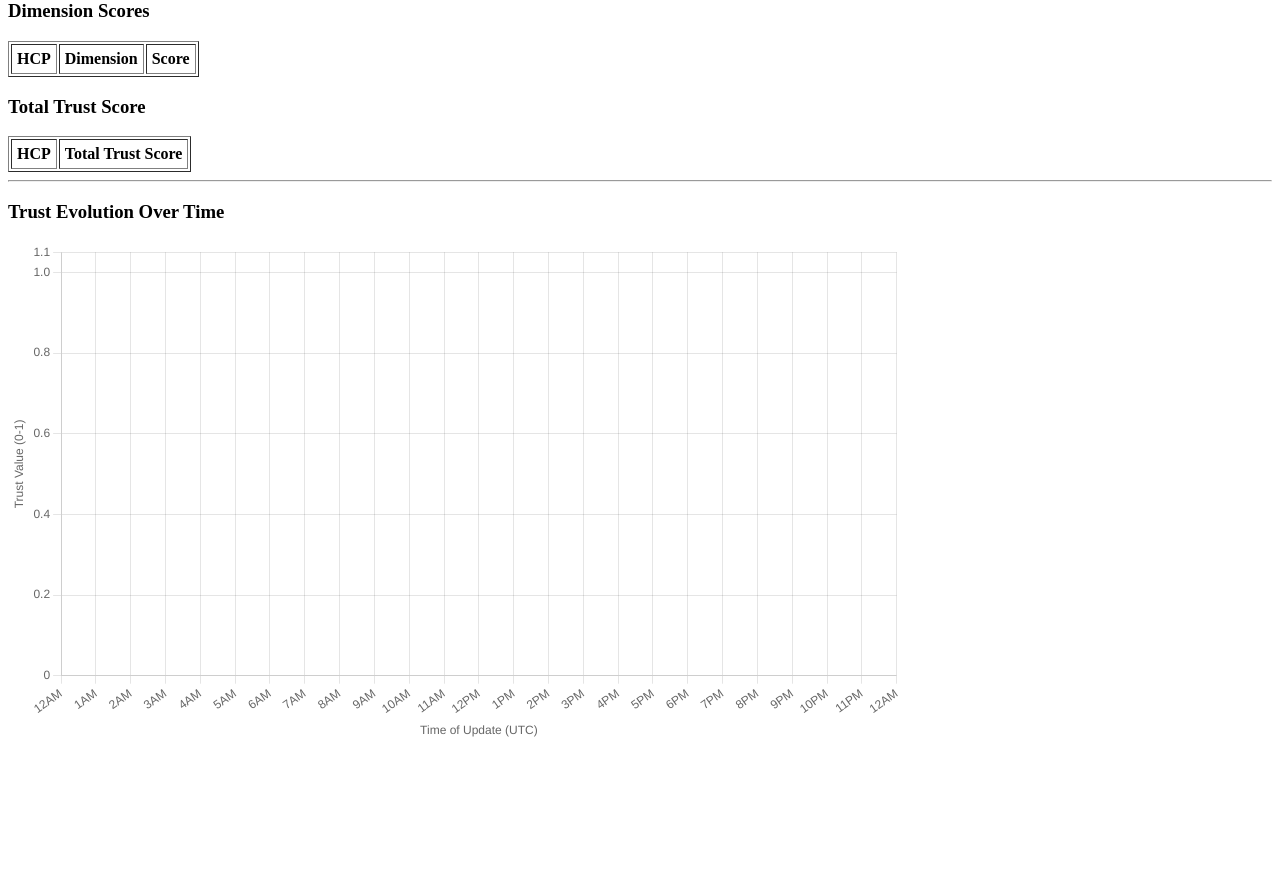
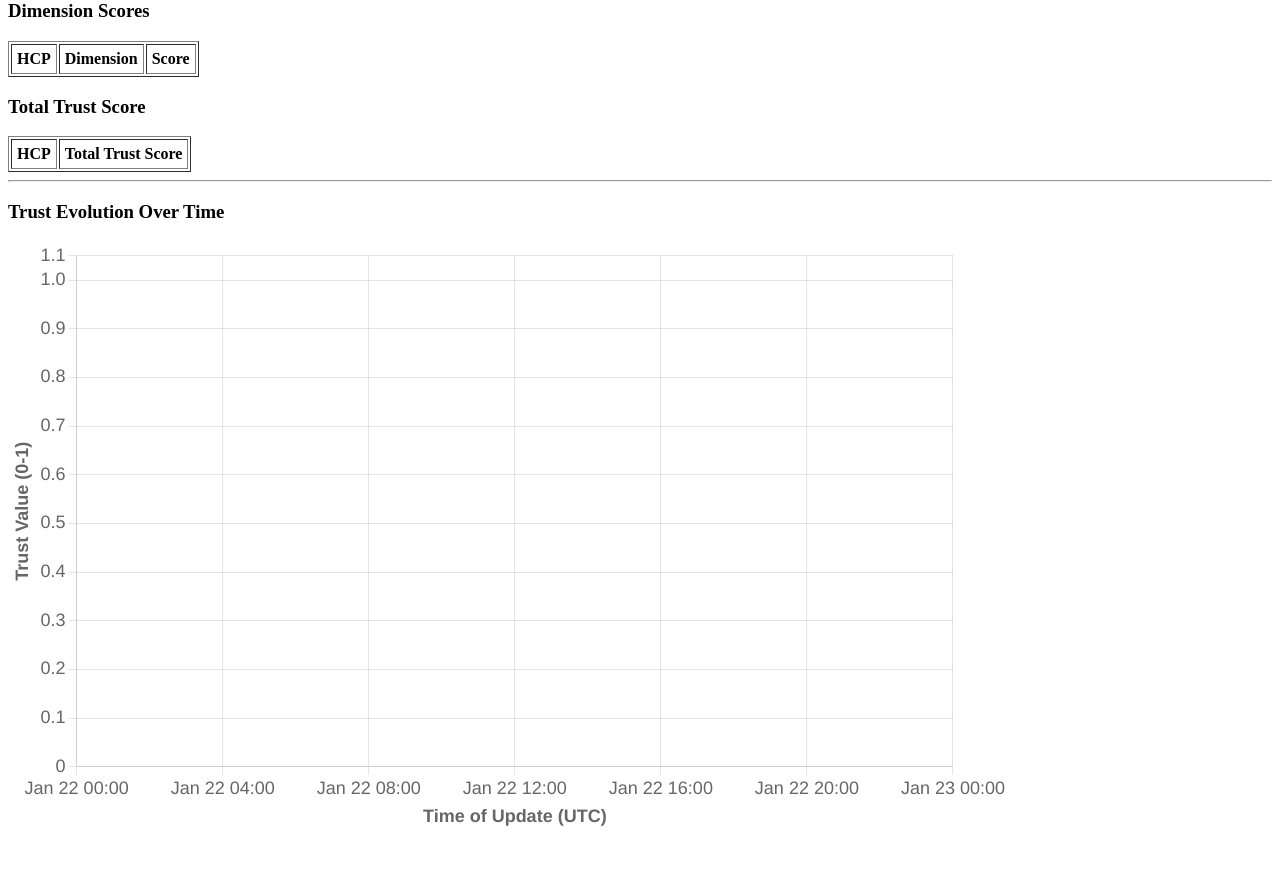
Before and after one commit to rambodpakrooh/TelcoEvaluator, a Flask app: template templates/evaluation_run_detail.html in a window 1280 px wide. Shown: the part 568-1460 px from the top of the page. Before the commit the page ends 1305 px from the top, so only its background shows below. Run offline with Flask 3, Linux system fonts and the light colour scheme; tables that the repository leaves empty hold one stand-in row (values such as "Sample post"); the template is opened without the code that fills it: values that come from a table or form of the project are taken from there, most other values are stand-ins (such as "Sample title", 1, 10 or a date in 2020); lists and menus that the app fills with data are empty.

Commit message:
final version

```diff
--- a/templates/evaluate.html
+++ b/templates/evaluate.html
@@ -6,7 +6,7 @@
     <div style="margin-bottom: 20px; border: 1px solid #ccc; padding: 10px;">
       <h3>1. Configuration</h3>
       <label>Trust Update Rate (Rho):</label>
-      <input type="number" step="0.01" min="0" max="1" name="rho" value="0.1">
+      <input type="number" step="0.0001" min="0" max="1" name="rho" value="0.1">
     </div>
 
     <div style="margin-bottom: 20px; border: 1px solid #ccc; padding: 10px;">
--- a/templates/evaluation_run_detail.html
+++ b/templates/evaluation_run_detail.html
@@ -83,7 +83,7 @@
   <h3>Trust Evolution Over Time</h3>
 
   {% if chart_data %}
-    <div style="width: 100%; max-width: 900px; height: 500px; margin-bottom: 50px;">
+    <div style="width: 100%; max-width: 1000px; height: 600px; margin-bottom: 50px;">
       <canvas id="trustChart"></canvas>
     </div>
 
@@ -96,29 +96,61 @@
 
       // Define a set of colors for the lines
       const colors = [
-        '#FF6384', // Red
-        '#36A2EB', // Blue
-        '#FFCE56', // Yellow
-        '#4BC0C0', // Teal
-        '#9966FF', // Purple
-        '#FF9F40', // Orange
-        '#C9CBCF', // Grey
-        '#2E8B57', // Sea Green (New)
-        '#8B0000', // Dark Red (New)
-        '#00008B'  // Dark Blue (New)
+        '#000000', // Black
+        '#e6194b', // Red
+        '#3cb44b', // Green
+        '#000080', // Navy Blue
+        '#f58231', // Orange
+        '#911eb4', // Purple
+        '#46f0f0', // Cyan (Darker)
+        '#f032e6', // Magenta
+        '#800000', // Maroon
+        '#008080', // Teal
+        '#808000', // Olive
+        '#aa6e28', // Brown
+        '#aaffc3', // Mint (Bordered) - handled by dark border usually, but let's stick to darker
+        '#0000FF', // Blue
+        '#FFD700', // Gold (Darker shade)
+        '#808080'  // Grey
+      ];
+
+      // Distinct Point Styles (Shapes + Rotations)
+      const styles = [
+        { shape: 'circle', rot: 0 },
+        { shape: 'triangle', rot: 0 },         // Pointing Up
+        { shape: 'rect', rot: 0 },             // Square
+        { shape: 'rectRot', rot: 0 },          // Diamond
+        { shape: 'cross', rot: 0 },            // Plus sign
+        { shape: 'crossRot', rot: 0 },         // X sign
+        { shape: 'star', rot: 0 },
+        { shape: 'rectRounded', rot: 0 },
+        { shape: 'dash', rot: 0 },             // Horizontal dash
+        { shape: 'line', rot: 0 },             // Horizontal line (thinner)
+        { shape: 'triangle', rot: 180 },       // Pointing Down
+        { shape: 'triangle', rot: 90 },        // Pointing Right
+        { shape: 'line', rot: 90 },            // Vertical line
+        { shape: 'dash', rot: 90 },            // Vertical dash
+        { shape: 'star', rot: 180 }            // Inverted Star
       ];
 
       // Transform data into Chart.js datasets
       const datasets = Object.keys(rawData).map((sourceName, index) => {
+        // Cycle safely through colors and style objects
+        const color = colors[index % colors.length];
+        const styleObj = styles[index % styles.length];
+
         return {
           label: sourceName,
           data: rawData[sourceName], // Array of {x, y}
-          borderColor: colors[index % colors.length],
-          backgroundColor: colors[index % colors.length],
+          borderColor: color,
+          backgroundColor: 'transparent',
+          pointStyle: styleObj.shape,
+          pointRotation: styleObj.rot,
           fill: false,
           stepped: 'before',
-          pointRadius: 4,
-          pointHoverRadius: 6
+          borderWidth: 2,
+          pointRadius: 10,
+          pointHoverRadius: 12
         };
       });
 
@@ -135,36 +167,71 @@
             mode: 'x',
             intersect: false,
           },
+          plugins: {
+            legend: {
+              position: 'bottom',
+              labels: {
+                usePointStyle: true,
+                padding: 20,
+                font: {
+                    size: 18
+                }
+              }
+            },
+            tooltip: {
+                usePointStyle: true
+            }
+          },
           scales: {
             x: {
-              type: 'time', // Time scale
+              type: 'time',
               time: {
-                tooltipFormat: 'PPpp', // Format for tooltip (Date + Time)
+                tooltipFormat: 'PPpp',
                 displayFormats: {
                   millisecond: 'HH:mm:ss.SSS',
                   second: 'HH:mm:ss',
-                  minute: 'HH:mm'
+                  minute: 'HH:mm',
+                  hour: 'MMM dd HH:mm'
                 }
               },
               title: {
                 display: true,
-                text: 'Time of Update (UTC)'
+                text: 'Time of Update (UTC)',
+                font: {
+                    size: 18,
+                    weight: 'bold'
+                }
+              },
+              ticks: {
+                font: {
+                    size: 18
+                },
+                maxTicksLimit: 8,
+                maxRotation: 0,
+                autoSkip: true
+              },
+              grid: {
+                display: true,
+                drawOnChartArea: true,
               }
             },
             y: {
               min: 0,
-              max: 1.05, // Slight padding above 1.0
+              max: 1.05,
               title: {
                 display: true,
-                text: 'Trust Value (0-1)'
+                text: 'Trust Value (0-1)',
+                font: {
+                    size: 18,
+                    weight: 'bold'
+                }
+              },
+              ticks: {
+                font: {
+                    size: 18
+                },
+                stepSize: 0.1
               }
-            }
-          },
-          plugins: {
-            legend: {
-              position: 'top',
-            },
-            tooltip: {
             }
           }
         }
```
